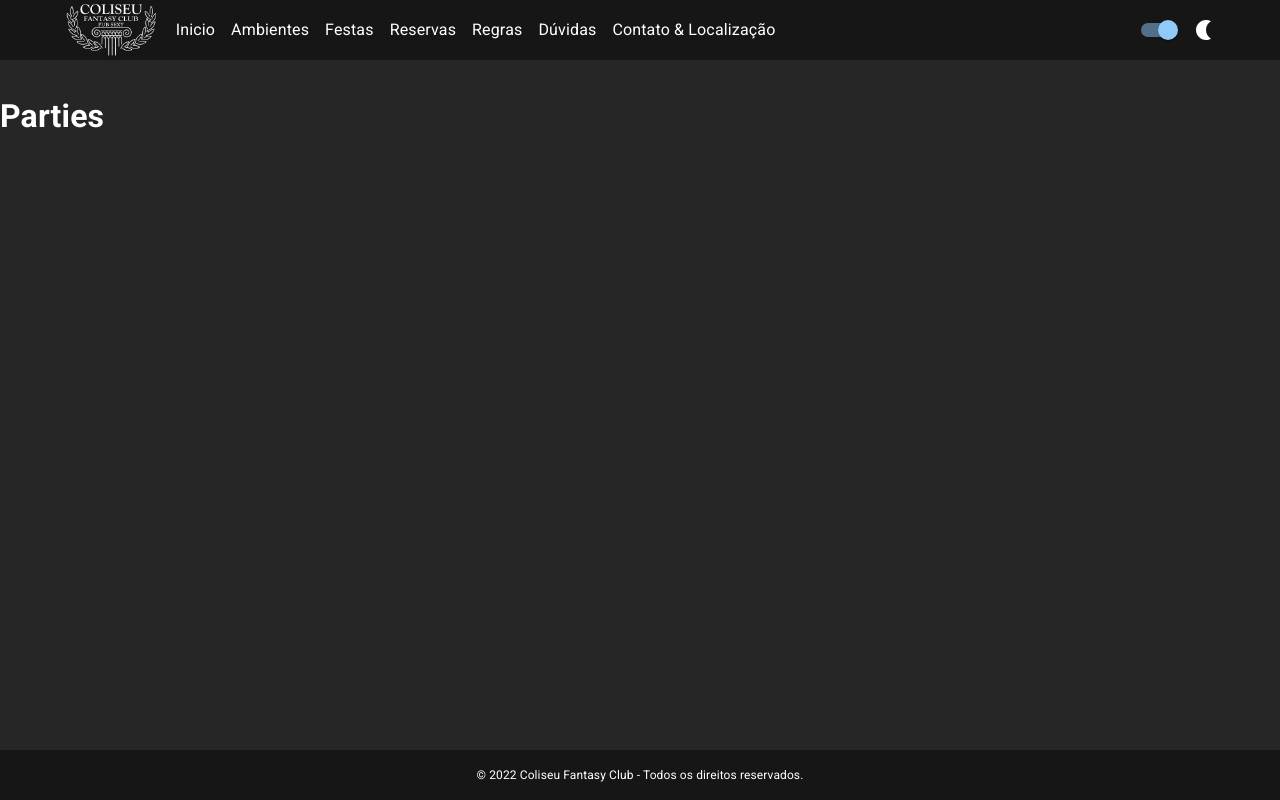
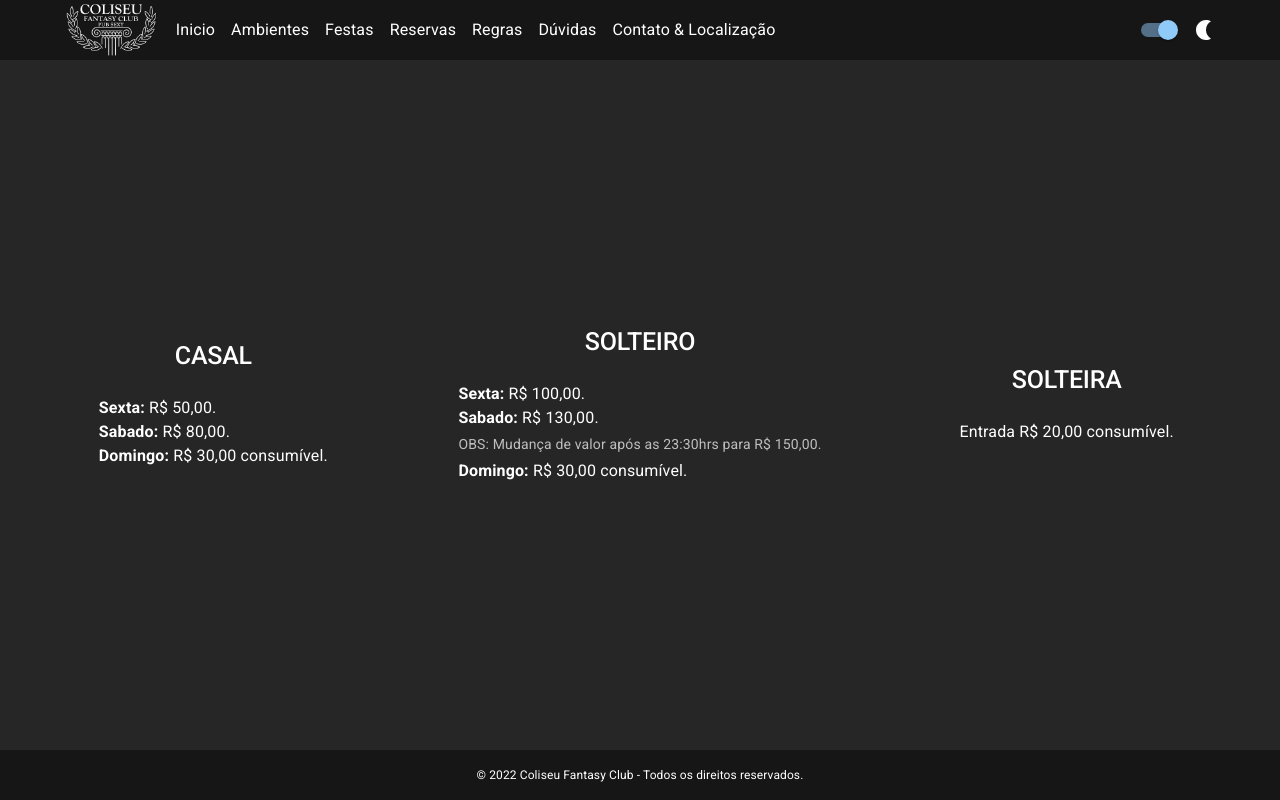
Before and after one commit to leozera14/Coliseu, a React (Vite) app: page /festas in a window 1280 px wide. Built offline with nearby package versions, Linux system fonts and the light colour scheme.

Commit message:
Start Parties page

```diff
--- a/src/pages/Parties/Parties.tsx
+++ b/src/pages/Parties/Parties.tsx
@@ -1,17 +1,114 @@
+import {
+  Box,
+  Typography,
+  List,
+  ListItem,
+  ListItemText,
+  Grid,
+} from "@mui/material";
+
 import { makeStyles } from "@material-ui/styles";
+import { useTheme } from "@mui/material/styles";
+import { useMediaQuery } from "@mui/material";
+
 const useStyles: any = makeStyles(() => ({
   container: {
     height: "calc(100vh - 110px)",
     padding: "32px 0",
-    overflowY: "scroll"
+    overflowY: "scroll",
+  },
+
+  listContainer: {
+    display: "flex",
+    height: "100%",
+    alignItems: "center",
+  },
+  listItem: {
+    display: "flex",
+    flexDirection: "column",
   },
 }));
 
 export const Parties = () => {
   const classes = useStyles();
+  const theme = useTheme();
+  const isMobile = useMediaQuery(theme.breakpoints.down("lg"));
   return (
-    <div className={classes.container}>
-      <h1>Parties</h1>
-    </div>
+    <>
+      <Box
+        className={classes.container}
+        sx={{
+          display: "flex",
+          flexDirection: "column",
+          alignItems: "center",
+          justifyContent: "center",
+        }}
+      >
+        <Grid xs={12} sx={{ width: "100%" }}>
+          <List
+            dense={true}
+            className={classes.listContainer}
+            sx={{
+              flexDirection: isMobile ? "column" : "row",
+            }}
+          >
+            <ListItem className={classes.listItem}>
+              <Typography
+                variant="h2"
+                sx={{ fontSize: "25px", fontWeight: 500, marginBottom: "25px" }}
+              >
+                CASAL
+              </Typography>
+              <div>
+                <Typography component="p">
+                  <b>Sexta: </b>R$ 50,00.
+                </Typography>
+                <Typography component="p">
+                  <b>Sabado: </b>R$ 80,00.
+                </Typography>
+                <Typography component="p">
+                  <b>Domingo: </b>R$ 30,00 consumível.
+                </Typography>
+              </div>
+            </ListItem>
+
+            <ListItem className={classes.listItem}>
+              <Typography
+                variant="h2"
+                sx={{ fontSize: "25px", fontWeight: 500, marginBottom: "25px" }}
+              >
+                SOLTEIRO
+              </Typography>
+              <div>
+                <Typography component="p">
+                  <b>Sexta: </b>R$ 100,00.
+                </Typography>
+                <Typography component="p">
+                  <b>Sabado: </b>R$ 130,00.
+                  <ListItemText secondary="OBS: Mudança de valor após as 23:30hrs para R$ 150,00."></ListItemText>
+                </Typography>
+                <Typography component="p">
+                  <b>Domingo: </b>R$ 30,00 consumível.
+                </Typography>
+              </div>
+            </ListItem>
+
+            <ListItem className={classes.listItem}>
+              <Typography
+                variant="h2"
+                sx={{ fontSize: "25px", fontWeight: 500, marginBottom: "25px" }}
+              >
+                SOLTEIRA
+              </Typography>
+              <div>
+                <Typography component="p">
+                  Entrada R$ 20,00 consumível.
+                </Typography>
+              </div>
+            </ListItem>
+          </List>
+        </Grid>
+      </Box>
+    </>
   );
 };
--- a/src/pages/Reservations/Reservations.tsx
+++ b/src/pages/Reservations/Reservations.tsx
@@ -1,7 +1,28 @@
+import { makeStyles } from "@material-ui/styles";
+
+import Mapa from "../../assets/mapa.png";
+
+const useStyles: any = makeStyles(() => ({
+  image: {
+    width: "100%",
+    height: "100%",
+  },
+  container: {
+    height: "calc(100vh - 160px)",
+  },
+}));
+
 export const Reservations = () => {
+  const classes = useStyles();
   return (
     <>
-      <h1>Reservations</h1>
+      <div className={classes.container}>
+        <img
+          src={Mapa}
+          alt="Mapa Coliseu Fantasy Club"
+          className={classes.image}
+        />
+      </div>
     </>
   );
 };
--- a/src/pages/Rules/Rules.tsx
+++ b/src/pages/Rules/Rules.tsx
@@ -29,8 +29,8 @@ export const Rules = () => {
       >
         PRINCIPAIS REGRAS DO COLISEU FANTASY CLUB:
       </Typography>
-      <Grid container>
-        <Grid item xs={12}>
+
+      <Grid xs={12} sx={{ width: " 100%" }}>
         <List dense={true}>
           <ListItem>
             <ListItemText primary="- Higiene e apresentação são extremamente importantes e exigidos." />
@@ -72,7 +72,6 @@ export const Rules = () => {
           </ListItem>
         </List>
       </Grid>
-      </Grid>
     </Box>
   );
 };
```
Also changed, not shown: src/assets/mapa.png (added). Lines whose indentation alone changed are shown as unchanged.
